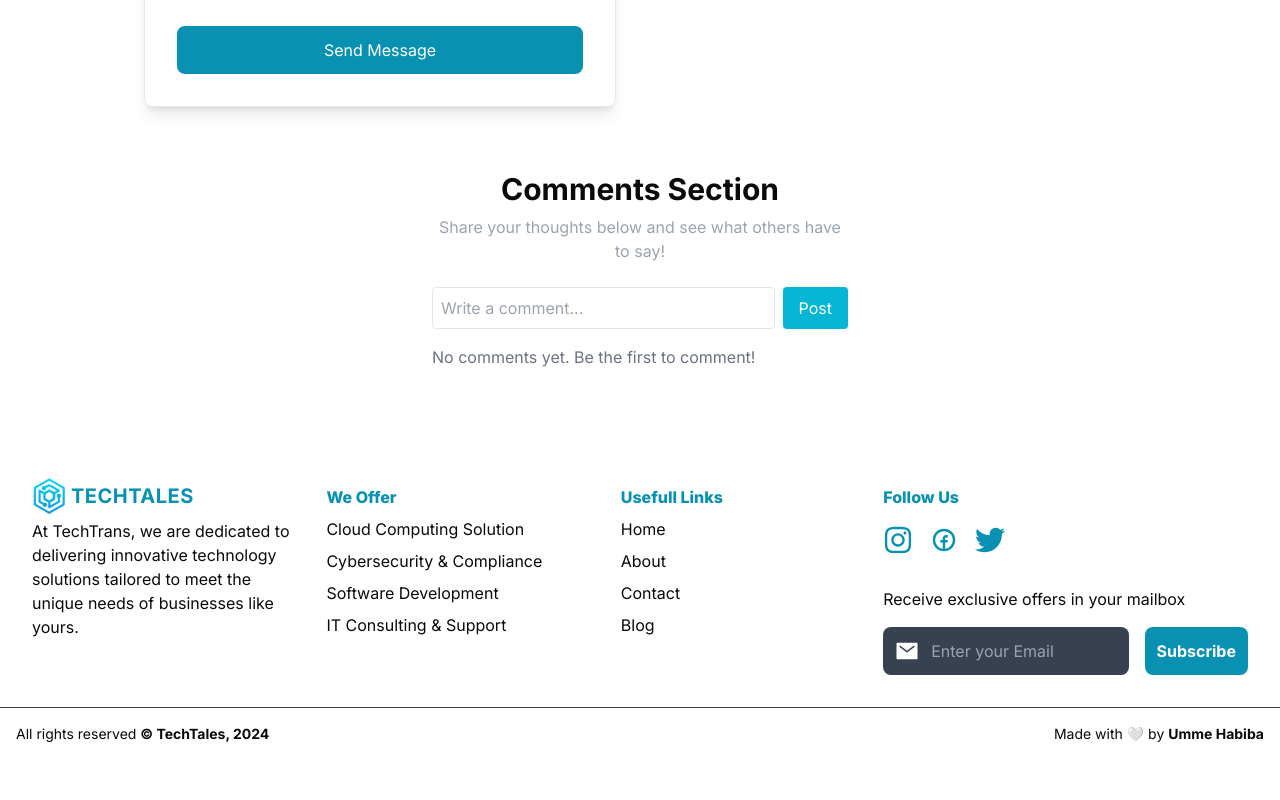
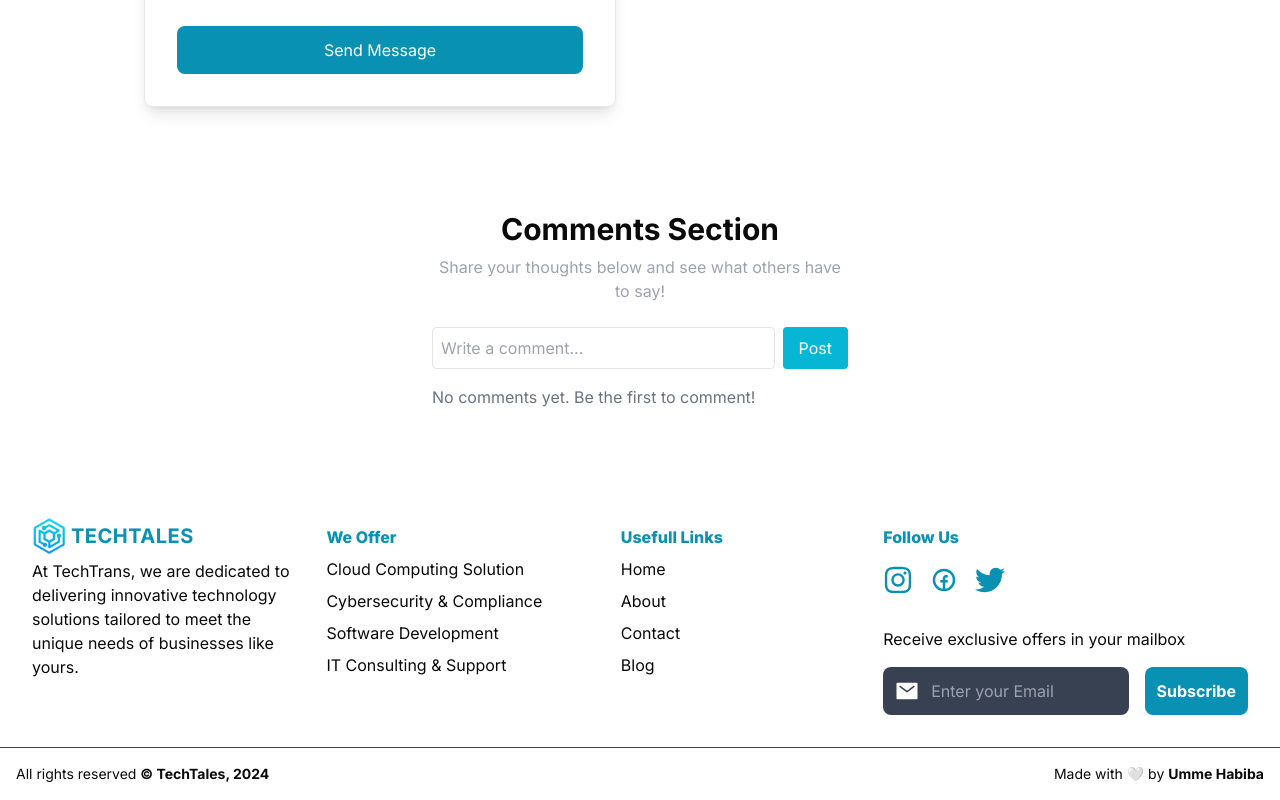
Before and after one commit to UmmeHabiba1312/Blog-Website, a Next.js app: page / in a window 1280 px wide. Shown: the part 3106-3906 px from the top of the page. Before the commit the page ends 3866 px from the top, so only its background shows below. Built offline with nearby package versions, Linux system fonts and the light colour scheme.

Commit message:
first comment

```diff
--- a/src/app/blogPage/page.tsx
+++ b/src/app/blogPage/page.tsx
@@ -23,7 +23,12 @@ return data;
 export default async function BlogPage() {
   const data:simpleBlogCard[] = await getData();
   return (
-    <main className="grid grid-cols-1 md:grid-cols-2 lg:grid-cols-3 gap-10 mt-[40px]">
+   <>
+   <h2 className="flex font-bold md:justify-center mt-[40px] md:text-5xl sm:text-4xl text-3xl">Welcome to Our Blog</h2>
+   <p className="flex md:justify-center mt-4 mb-5 text-cyan-600 dark:text-cyan-500">Stay informed with the latest insights, trends, and updates in the world of technology and IT solutions.
+
+</p>
+   <main className="grid grid-cols-1 md:grid-cols-2 lg:grid-cols-3 gap-10 mt-[40px]">
           {data.map((post,idx) =>(
            <Card key={idx}>
             <Image
@@ -49,5 +54,6 @@ export default async function BlogPage() {
    )}
 
     </main>
+    </>
   );
 }
--- a/src/components/comment.tsx
+++ b/src/components/comment.tsx
@@ -17,7 +17,7 @@ export default function CommentsSection() {
   };
 
   return (
-    <div className="max-w-md mx-auto p-4">
+    <div className="max-w-md mx-auto p-4 mt-[40px]">
       {/* Heading and Intro Paragraph */}
       <header className="mb-6">
         <h1 className="text-3xl font-bold text-center mb-2">Comments Section</h1>
```
